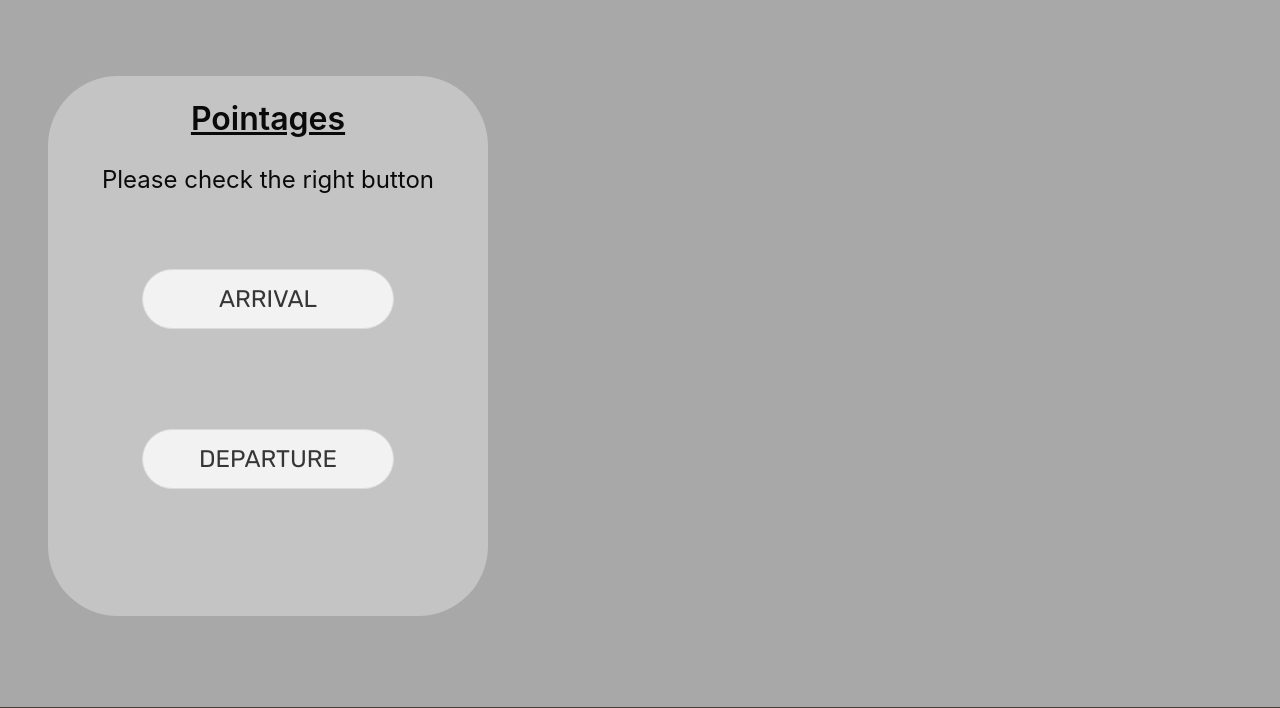
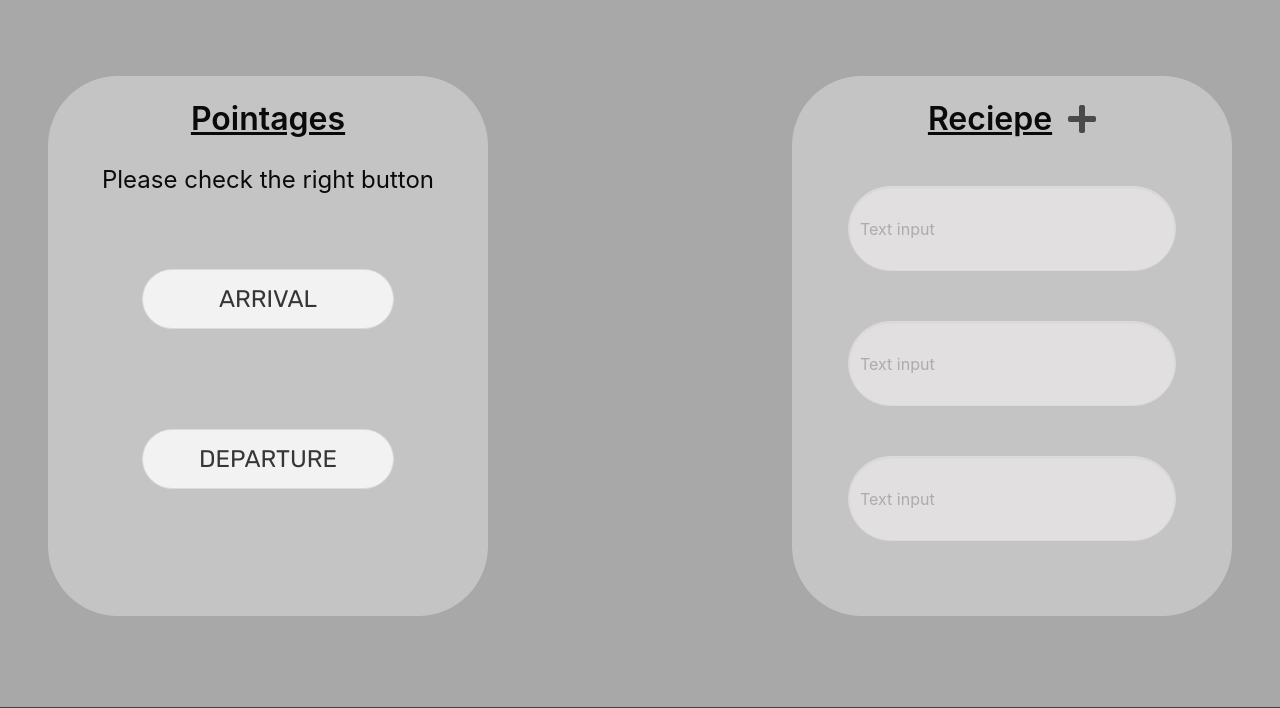
Before and after one commit to NalessoAxel/projet_mybocuse, a PHP site: page /includes/studentProfile.php in a window 1280 px wide; the page is wider, and only the part inside the window is pictured. Shown: the part 333-1041 px from the top of that part. Run offline with PHP 8.4, Linux system fonts and the light colour scheme; some libraries are stand-ins or nearby versions.

Commit message:
font done all profil page

```diff
--- a/includes/studentProfile.php
+++ b/includes/studentProfile.php
@@ -8,6 +8,7 @@
           content="width=device-width, user-scalable=no, initial-scale=1.0, maximum-scale=1.0, minimum-scale=1.0">
     <meta http-equiv="X-UA-Compatible" content="ie=edge">
     <link rel="stylesheet" href="https://cdn.jsdelivr.net/npm/bulma@0.9.1/css/bulma.min.css">
+    <link href="https://use.fontawesome.com/releases/v5.12.0/css/all.css" rel="stylesheet">
     <link rel="stylesheet" href="../style.css">
     <title>My bocuse student profil</title>
 </head>
@@ -35,6 +36,15 @@ include 'navbar.php';
         <button class="button pointage">DEPARTURE</button>
 
     </div>
+    <div class="container card-pointage-student is-flex is-flex-direction-column is-align-items-center">
+        <div class="container-title is-flex is-flex-direction-row is-align-items-center">
+        <h3 class="title is-3 has-text-black m-0">Reciepe</h3>
+        <i class="fas fa-plus fa-2x ml-4"></i>
+        </div>
+        <input class="input" type="text" placeholder="Text input">
+            <input class="input" type="text" placeholder="Text input">
+            <input class="input" type="text" placeholder="Text input">
+        </div>
 
 </section>
 
```
